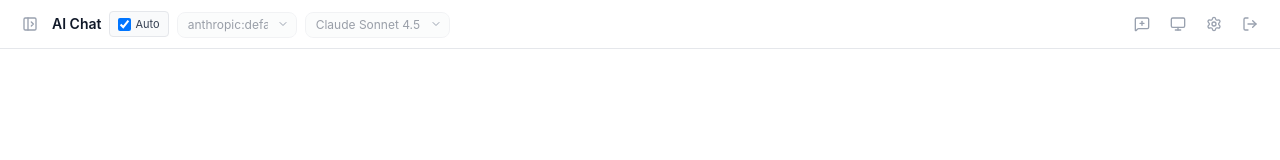
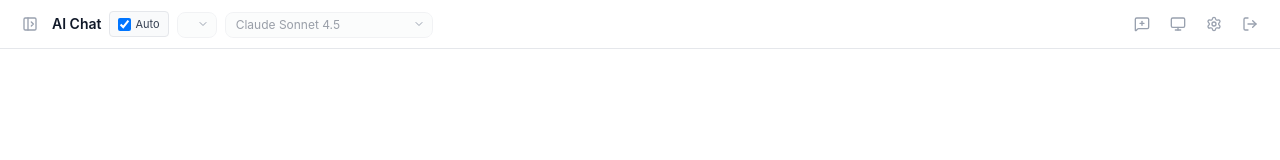
Before and after one commit to JadeOpenClawAI/ai-chat, a Next.js app: page / in a window 1280 px wide. Shown: the top 160 px of the page. Built offline with nearby package versions, Linux system fonts and the light colour scheme.

Commit message:
View width fixes

```diff
--- a/components/chat/ChatInterface.tsx
+++ b/components/chat/ChatInterface.tsx
@@ -385,7 +385,7 @@ export function ChatInterface() {
           </div>
 
           {/* Auto checkbox + provider + model selects: inline on desktop, wraps to second row on mobile */}
-          <div className="order-last flex w-full items-center gap-2 sm:order-none sm:ml-2 sm:w-auto">
+          <div className="order-last flex min-w-0 w-full items-center gap-2 sm:order-none sm:ml-2 sm:w-auto sm:shrink">
             <div className="flex items-center gap-1 rounded border border-gray-200 bg-gray-50 px-2 py-1 text-[11px] text-gray-700 dark:border-gray-700 dark:bg-gray-800 dark:text-gray-300">
               <input
                 id="auto-routing-toggle"
@@ -398,12 +398,12 @@ export function ChatInterface() {
               </label>
             </div>
 
-            <div className="relative">
+            <div className="relative min-w-0 shrink">
               <select
                 value={profileId}
                 onChange={(e) => setProfileId(e.target.value)}
                 disabled={mounted ? isAutoRouting : true}
-                className="max-w-[120px] appearance-none rounded-lg border border-gray-200 bg-gray-50 py-1 pl-2.5 pr-7 text-xs text-gray-700 outline-none disabled:opacity-50 dark:border-gray-700 dark:bg-gray-800 dark:text-gray-300"
+                className="min-w-0 appearance-none rounded-lg border border-gray-200 bg-gray-50 py-1 pl-2.5 pr-7 text-xs text-gray-700 outline-none disabled:opacity-50 dark:border-gray-700 dark:bg-gray-800 dark:text-gray-300"
                 title="Active profile"
               >
                 {profiles.map((p) => (
@@ -415,12 +415,12 @@ export function ChatInterface() {
               <ChevronDown className="pointer-events-none absolute right-2 top-1/2 h-3 w-3 -translate-y-1/2 text-gray-400" />
             </div>
 
-            <div className="relative min-w-0 flex-1 sm:flex-none">
+            <div className="relative min-w-0 flex-1 shrink sm:flex-none">
               <select
                 value={model}
                 onChange={(e) => setModel(e.target.value)}
                 disabled={mounted ? isAutoRouting : true}
-                className="w-full appearance-none rounded-lg border border-gray-200 bg-gray-50 py-1 pl-2.5 pr-7 text-xs text-gray-700 outline-none disabled:opacity-50 sm:max-w-[160px] dark:border-gray-700 dark:bg-gray-800 dark:text-gray-300"
+                className="w-full min-w-0 appearance-none rounded-lg border border-gray-200 bg-gray-50 py-1 pl-2.5 pr-7 text-xs text-gray-700 outline-none disabled:opacity-50 sm:w-auto dark:border-gray-700 dark:bg-gray-800 dark:text-gray-300"
               >
                 {availableModels.map((m) => (
                   <option key={m.provider + '/' + m.id} value={m.id}>
@@ -431,7 +431,6 @@ export function ChatInterface() {
               <ChevronDown className="pointer-events-none absolute right-2 top-1/2 h-3 w-3 -translate-y-1/2 text-gray-400" />
             </div>
           </div>
-
           {/* Icon buttons — always on first row, pushed to the right */}
           <div className="ml-auto flex items-center gap-2">
             <button
```
